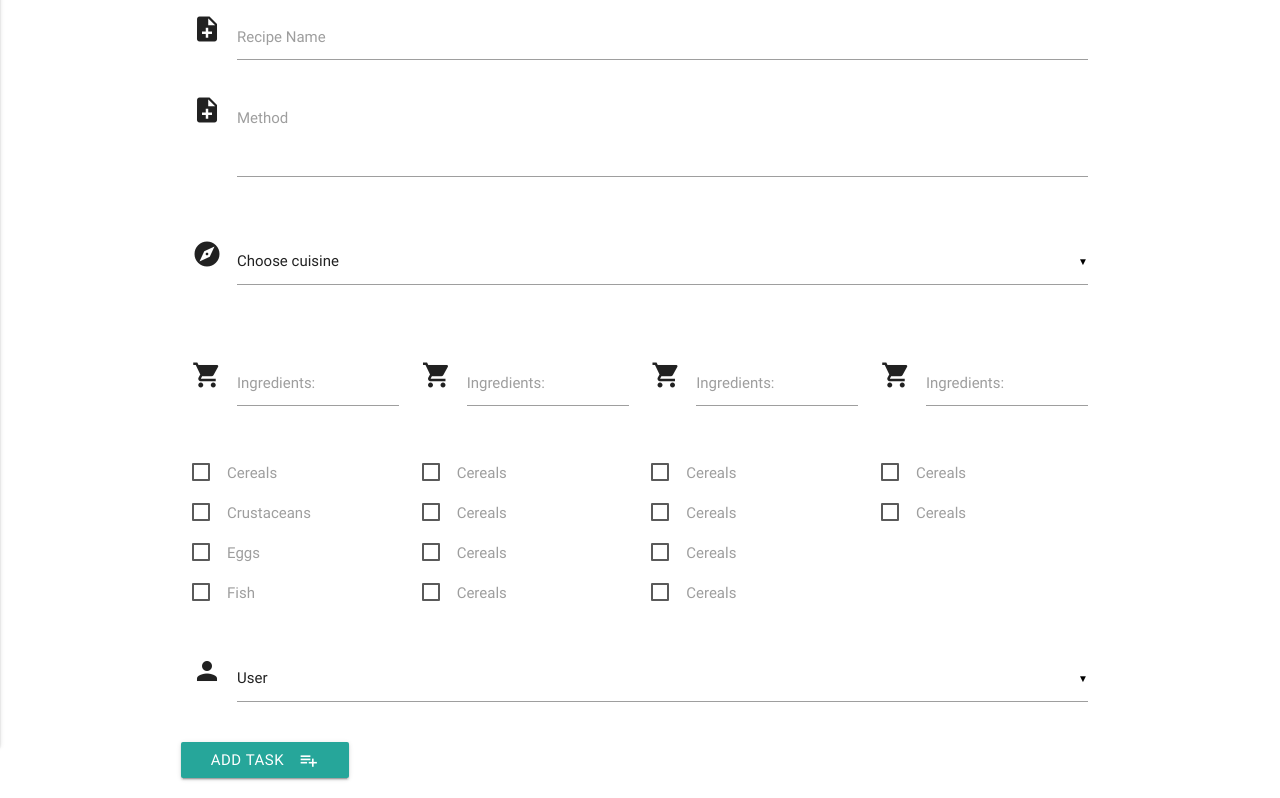
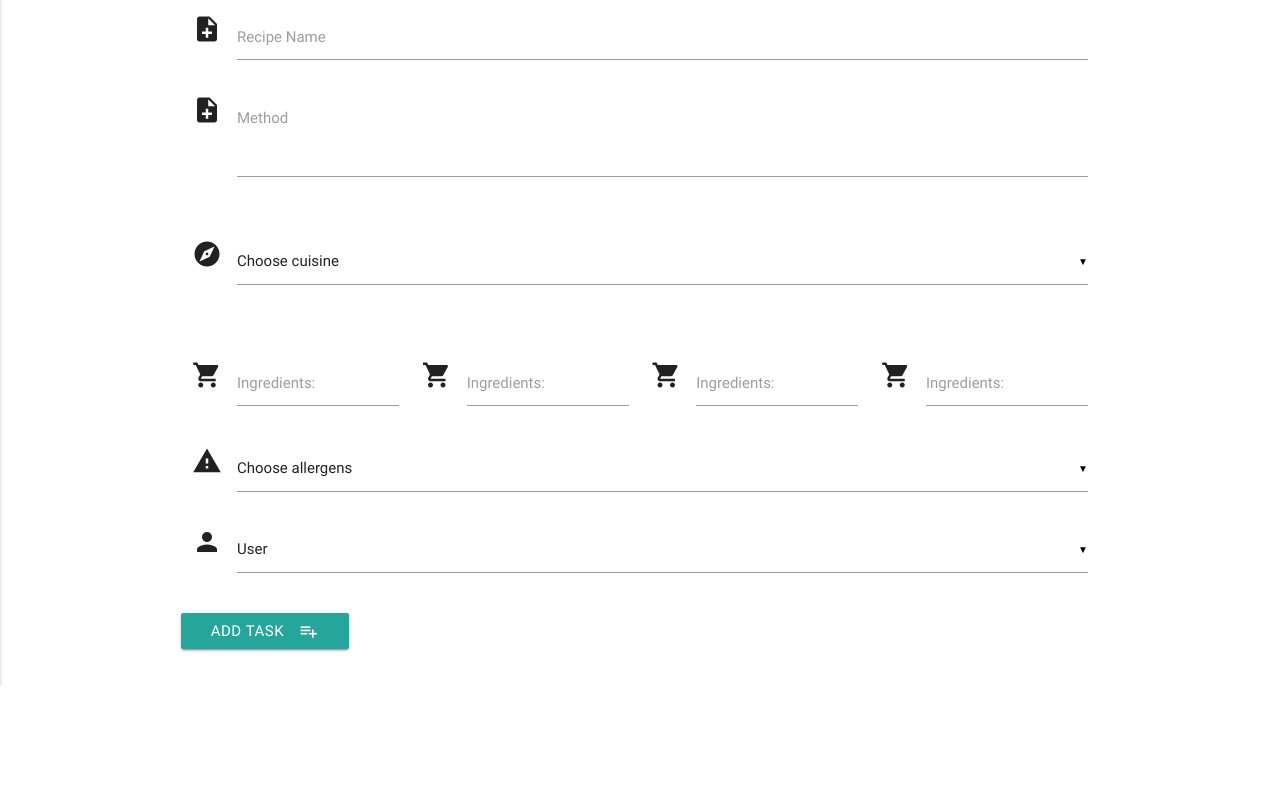
Before and after one commit to Code-Institute-Submissions/FlaskBook, a Flask app: page /add_recipe in a window 1280 px wide. Shown: the part 114-912 px from the top of the page. After the commit the page ends 800 px from the top, so only its background shows below. Run offline with Flask 2, Linux system fonts and the light colour scheme; a database or web service that is not in the repository returns one stand-in record (values such as "Sample title"); some libraries are stand-ins or nearby versions.

Commit message:
Changed allergen list to select multiple

```diff
--- a/app.py
+++ b/app.py
@@ -38,10 +38,11 @@ def insert_recipe():
     ingredient_3 = request.form["ingredient3"]
     ingredient_4 = request.form["ingredient4"]
 
-    allergen_1 = request.form["allergen1"]
-    allergen_2 = request.form["allergen2"]
-    allergen_3 = request.form["allergen3"]
-    allergen_4 = request.form["allergen4"]
+    # allergen_1 = request.form["allergen1"]
+    # allergen_2 = request.form["allergen2"]
+    # allergen_3 = request.form["allergen3"]
+    # allergen_4 = request.form["allergen4"]
+    allergens = request.form.getlist["allergens"]
 
     # recipe_author = request.form["author"]
     recipe_form = {
@@ -54,12 +55,7 @@ def insert_recipe():
             "third": ingredient_3,
             "fourth": ingredient_4,
         },
-        "allergens": {
-            "first": allergen_1,
-            "second": allergen_2,
-            "third": allergen_3,
-            "fourth": allergen_4,
-        }
+        "allergens": allergens
     }
     recipes.insert_one(recipe_form)
     return redirect(url_for('get_recipes'))
--- a/templates/addrecipe.html
+++ b/templates/addrecipe.html
@@ -52,7 +52,7 @@
 <div class="row">
     <div class="input-field col s6 l3">
         <i class="material-icons prefix">shopping_cart</i>
-        <input id="ingredient_name" name="ingredient1" type="text" >
+        <input id="ingredient_name" name="ingredient1" type="text">
         <label for="icon_prefix">Ingredients:</label>
     </div>
     <div class="input-field col s6 l3">
@@ -71,73 +71,17 @@
         <label for="icon_prefix">Ingredients:</label>
     </div>
 </div>
-<div class="row">
-    <div class=" col s6 l3">
-        <p>
-            <input type="checkbox" id="allergen1" name="cereals" />
-            <label for="allergen1">Cereals</label>
-        </p>
-        <p>
-            <input type="checkbox" id="allergen2" name="crustaceans" />
-            <label for="allergen2">Crustaceans</label>
-        </p>
-        <p>
-            <input type="checkbox" id="allergen3" name="eggs" />
-            <label for="allergen3">Eggs</label>
-        </p>
-        <p>
-            <input type="checkbox" id="allergen4" name="fish" />
-            <label for="allergen4">Fish</label>
-        </p>
-    </div>
-    <div class=" col s6 l3">
-        <p>
-            <input type="checkbox" id="allergen5" name="cereals" />
-            <label for="allergen5">Cereals</label>
-        </p>
-        <p>
-            <input type="checkbox" id="allergen6" name="cereals" />
-            <label for="allergen6">Cereals</label>
-        </p>
-        <p>
-            <input type="checkbox" id="allergen7" name="cereals" />
-            <label for="allergen7">Cereals</label>
-        </p>
-        <p>
-            <input type="checkbox" id="allergen8" name="cereals" />
-            <label for="allergen8">Cereals</label>
-        </p>
-    </div>
-    <div class=" col s6 l3">
-        <p>
-            <input type="checkbox" id="allergen9" name="cereals" />
-            <label for="allergen9">Cereals</label>
-        </p>
-        <p>
-            <input type="checkbox" id="allergen10" name="cereals" />
-            <label for="allergen10">Cereals</label>
-        </p>
-        <p>
-            <input type="checkbox" id="allergen11" name="cereals" />
-            <label for="allergen11">Cereals</label>
-        </p>
-        <p>
-            <input type="checkbox" id="allergen12" name="cereals" />
-            <label for="allergen12">Cereals</label>
-        </p>
-    </div>
-    <div class=" col s6 l3">
-        <p>
-            <input type="checkbox" id="allergen13" name="cereals" />
-            <label for="allergen13">Cereals</label>
-        </p>
-        <p>
-            <input type="checkbox" id="allergen4" name="cereals" />
-            <label for="allergen4">Cereals</label>
-        </p>
-    </div>
 
+<div class="input-field col s6 l6">
+    <i class="material-icons prefix">warning</i>
+    <select multiple id="allergen_name" name="allergens">
+        <option value="" disabled selected>Choose allergens</option>
+        {% for allergen in allergens %}
+        <option value="{{allergen.allergen_name}}">{{allergen.allergen_name}}</option>
+        {% endfor %}
+    </select>
 </div>
+
 <div class="row">
     <div class="input-field col s12">
         <i class="material-icons prefix">person</i>
```
